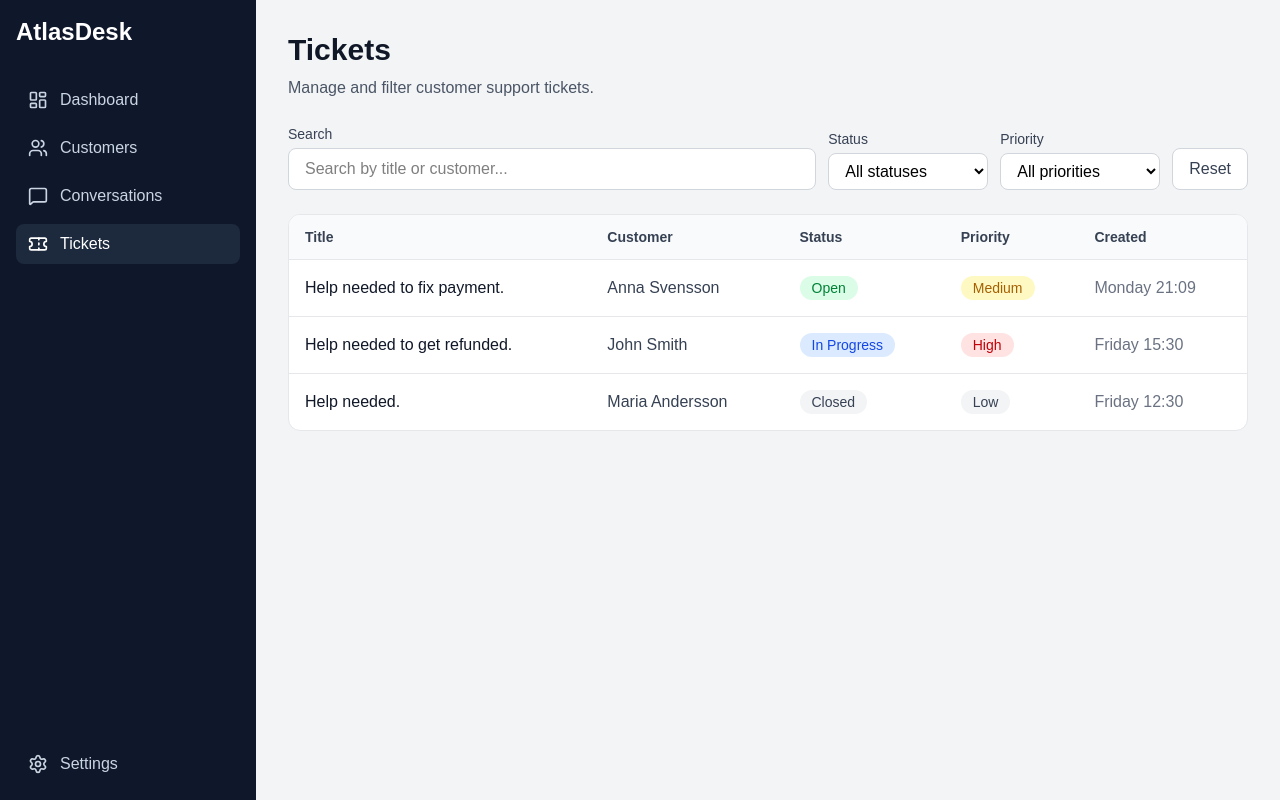
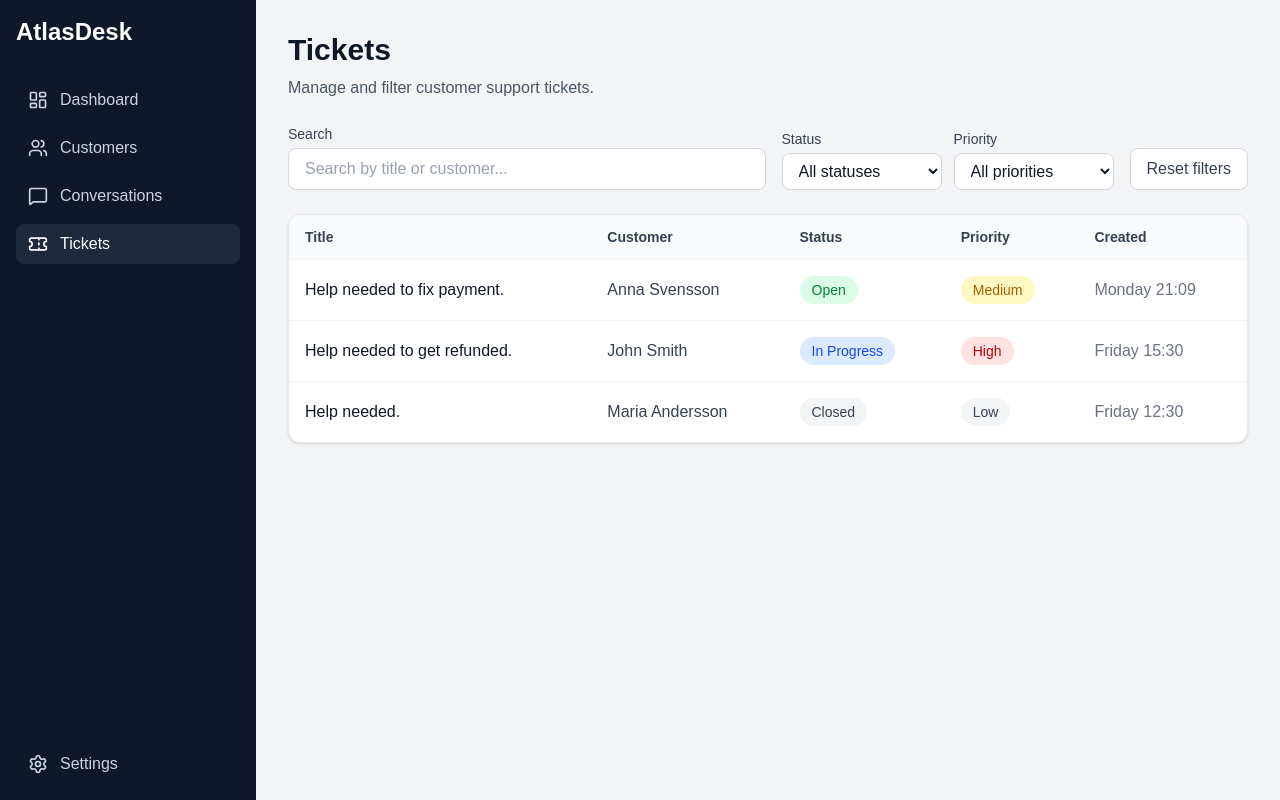
Before and after one commit to Abualtaher/atlasdesk, a React (Vite) app in the folder client/: page /tickets in a window 1280 px wide. Built offline with nearby package versions, Linux system fonts and the light colour scheme.

Commit message:
enhancement: Update Dashboard, Settings, and Tickets pages

```diff
--- a/client/src/pages/Dashboard.tsx
+++ b/client/src/pages/Dashboard.tsx
@@ -23,17 +23,21 @@ function Dashboard() {
   const numberOfInProgressTickets = tickets.filter(
     (ticket) => ticket.status === "In Progress",
   ).length;
+
   return (
-    <div>
+    <div className="min-w-0">
+      {/* Header */}
       <div>
-        <h1 className="text-2xl font-bold text-gray-900 sm:text-3xl">
+        <h1 className="text-2xl font-bold text-gray-900 dark:text-white sm:text-3xl">
           Dashboard
         </h1>
-        <p className="mt-1 text-gray-600">
+
+        <p className="mt-1 text-gray-600 dark:text-gray-400">
           Here's what's happening with your customers today.
         </p>
       </div>
 
+      {/* Statistics */}
       <div className="mt-6 grid grid-cols-1 gap-4 sm:mt-8 sm:grid-cols-2 xl:grid-cols-3">
         <StatCard
           title="Total Tickets"
@@ -72,6 +76,7 @@ function Dashboard() {
         />
       </div>
 
+      {/* Recent Conversations */}
       <div className="mt-6 sm:mt-8">
         <ConversationList />
       </div>
--- a/client/src/pages/Tickets.tsx
+++ b/client/src/pages/Tickets.tsx
@@ -28,26 +28,26 @@ function Tickets() {
 
   const priorityClass = (priority: string) => {
     if (priority === "High") {
-      return "bg-red-100 text-red-700";
+      return "bg-red-100 text-red-700 dark:bg-red-900/40 dark:text-red-300";
     }
 
     if (priority === "Medium") {
-      return "bg-yellow-100 text-yellow-700";
+      return "bg-yellow-100 text-yellow-700 dark:bg-yellow-900/40 dark:text-yellow-300";
     }
 
-    return "bg-gray-100 text-gray-700";
+    return "bg-gray-100 text-gray-700 dark:bg-gray-700 dark:text-gray-300";
   };
 
   const statusClass = (status: string) => {
     if (status === "Open") {
-      return "bg-green-100 text-green-700";
+      return "bg-green-100 text-green-700 dark:bg-green-900/40 dark:text-green-300";
     }
 
     if (status === "Closed") {
-      return "bg-gray-100 text-gray-700";
+      return "bg-gray-100 text-gray-700 dark:bg-gray-700 dark:text-gray-300";
     }
 
-    return "bg-blue-100 text-blue-700";
+    return "bg-blue-100 text-blue-700 dark:bg-blue-900/40 dark:text-blue-300";
   };
 
   const handleReset = () => {
@@ -57,39 +57,52 @@ function Tickets() {
   };
 
   return (
+    <div className="min-w-0">
+      {/* Header */}
       <div>
-      <div>
-        <h1 className="text-3xl font-bold text-gray-900">Tickets</h1>
+        <h1 className="text-2xl font-bold text-gray-900 dark:text-white sm:text-3xl">
+          Tickets
+        </h1>
 
-        <p className="mt-2 text-gray-600">
+        <p className="mt-2 text-gray-600 dark:text-gray-400">
           Manage and filter customer support tickets.
         </p>
       </div>
 
-      <div className="mt-6 flex flex-col gap-3 lg:flex-row lg:items-end">
-        <div className="flex-1">
-          <label className="mb-1 block text-sm font-medium text-gray-700">
+      {/* Search and filters */}
+      <div className="mt-6 flex flex-col gap-4 lg:flex-row lg:items-end">
+        <div className="min-w-0 flex-1">
+          <label
+            htmlFor="ticketSearch"
+            className="mb-1 block text-sm font-medium text-gray-700 dark:text-gray-300"
+          >
             Search
           </label>
 
           <input
+            id="ticketSearch"
             type="text"
             placeholder="Search by title or customer..."
             value={search}
             onChange={(e) => setSearch(e.target.value)}
-            className="w-full rounded-lg border border-gray-300 bg-white px-4 py-2 outline-none transition focus:border-blue-500 focus:ring-2 focus:ring-blue-100"
+            className="w-full rounded-lg border border-gray-300 bg-white px-4 py-2 text-gray-900 outline-none transition placeholder:text-gray-400 focus:border-blue-500 focus:ring-2 focus:ring-blue-100 dark:border-gray-700 dark:bg-gray-800 dark:text-white dark:placeholder:text-gray-500 dark:focus:ring-blue-900"
           />
         </div>
 
+        <div className="grid grid-cols-1 gap-4 sm:grid-cols-2 lg:flex lg:gap-3">
           <div>
-          <label className="mb-1 block text-sm font-medium text-gray-700">
+            <label
+              htmlFor="ticketStatus"
+              className="mb-1 block text-sm font-medium text-gray-700 dark:text-gray-300"
+            >
               Status
             </label>
 
             <select
+              id="ticketStatus"
               value={ticketStatus}
               onChange={(e) => setTicketStatus(e.target.value)}
-            className="min-w-40 rounded-lg border border-gray-300 bg-white px-3 py-2 outline-none focus:border-blue-500"
+              className="w-full rounded-lg border border-gray-300 bg-white px-3 py-2 text-gray-900 outline-none focus:border-blue-500 dark:border-gray-700 dark:bg-gray-800 dark:text-white sm:min-w-40"
             >
               <option value="All">All statuses</option>
               <option value="Open">Open</option>
@@ -99,14 +112,18 @@ function Tickets() {
           </div>
 
           <div>
-          <label className="mb-1 block text-sm font-medium text-gray-700">
+            <label
+              htmlFor="ticketPriority"
+              className="mb-1 block text-sm font-medium text-gray-700 dark:text-gray-300"
+            >
               Priority
             </label>
 
             <select
+              id="ticketPriority"
               value={ticketPriority}
               onChange={(e) => setTicketPriority(e.target.value)}
-            className="min-w-40 rounded-lg border border-gray-300 bg-white px-3 py-2 outline-none focus:border-blue-500"
+              className="w-full rounded-lg border border-gray-300 bg-white px-3 py-2 text-gray-900 outline-none focus:border-blue-500 dark:border-gray-700 dark:bg-gray-800 dark:text-white sm:min-w-40"
             >
               <option value="All">All priorities</option>
               <option value="High">High</option>
@@ -114,45 +131,51 @@ function Tickets() {
               <option value="Low">Low</option>
             </select>
           </div>
+        </div>
 
         <button
+          type="button"
           onClick={handleReset}
-          className="rounded-lg border border-gray-300 bg-white px-4 py-2 font-medium text-gray-700 transition hover:bg-gray-50"
+          className="rounded-lg border border-gray-300 bg-white px-4 py-2 font-medium text-gray-700 transition hover:bg-gray-50 dark:border-gray-700 dark:bg-gray-800 dark:text-gray-200 dark:hover:bg-gray-700"
         >
-          Reset
+          Reset filters
         </button>
       </div>
 
+      {/* Empty state */}
       {filteredTickets.length === 0 ? (
-        <div className="mt-6 rounded-xl border border-dashed border-gray-300 bg-white p-10 text-center">
-          <p className="font-medium text-gray-700">No tickets found</p>
+        <div className="mt-6 rounded-xl border border-dashed border-gray-300 bg-white p-10 text-center dark:border-gray-700 dark:bg-gray-800">
+          <p className="font-medium text-gray-700 dark:text-gray-200">
+            No tickets found
+          </p>
 
-          <p className="mt-1 text-sm text-gray-500">
+          <p className="mt-1 text-sm text-gray-500 dark:text-gray-400">
             Try changing your search or filters.
           </p>
         </div>
       ) : (
-        <div className="mt-6 overflow-x-auto rounded-xl border border-gray-200 bg-white">
-          <table className="w-full text-left">
-            <thead className="bg-gray-50">
+        /* Tickets table */
+        <div className="mt-6 overflow-x-auto rounded-xl border border-gray-200 bg-white shadow-sm dark:border-gray-700 dark:bg-gray-800">
+          <table className="w-full min-w-[700px] text-left">
+            <thead className="bg-gray-50 dark:bg-gray-900">
               <tr>
-                <th className="px-4 py-3 text-sm font-semibold text-gray-700">
+                <th className="px-4 py-3 text-sm font-semibold text-gray-700 dark:text-gray-300">
                   Title
                 </th>
 
-                <th className="px-4 py-3 text-sm font-semibold text-gray-700">
+                <th className="px-4 py-3 text-sm font-semibold text-gray-700 dark:text-gray-300">
                   Customer
                 </th>
 
-                <th className="px-4 py-3 text-sm font-semibold text-gray-700">
+                <th className="px-4 py-3 text-sm font-semibold text-gray-700 dark:text-gray-300">
                   Status
                 </th>
 
-                <th className="px-4 py-3 text-sm font-semibold text-gray-700">
+                <th className="px-4 py-3 text-sm font-semibold text-gray-700 dark:text-gray-300">
                   Priority
                 </th>
 
-                <th className="px-4 py-3 text-sm font-semibold text-gray-700">
+                <th className="px-4 py-3 text-sm font-semibold text-gray-700 dark:text-gray-300">
                   Created
                 </th>
               </tr>
@@ -162,17 +185,19 @@ function Tickets() {
               {filteredTickets.map((ticket) => (
                 <tr
                   key={ticket.id}
-                  className="border-t border-gray-200 transition hover:bg-gray-50"
+                  className="border-t border-gray-100 transition-colors hover:bg-gray-50 dark:border-gray-700 dark:hover:bg-gray-700/50"
                 >
-                  <td className="px-4 py-4 font-medium text-gray-900">
+                  <td className="px-4 py-4 font-medium text-gray-900 dark:text-white">
                     {ticket.title}
                   </td>
 
-                  <td className="px-4 py-4 text-gray-700">{ticket.customer}</td>
+                  <td className="px-4 py-4 text-gray-700 dark:text-gray-300">
+                    {ticket.customer}
+                  </td>
 
                   <td className="px-4 py-4">
                     <span
-                      className={`rounded-full px-3 py-1 text-sm font-medium ${statusClass(
+                      className={`inline-block rounded-full px-3 py-1 text-sm font-medium ${statusClass(
                         ticket.status,
                       )}`}
                     >
@@ -182,7 +207,7 @@ function Tickets() {
 
                   <td className="px-4 py-4">
                     <span
-                      className={`rounded-full px-3 py-1 text-sm font-medium ${priorityClass(
+                      className={`inline-block rounded-full px-3 py-1 text-sm font-medium ${priorityClass(
                         ticket.priority,
                       )}`}
                     >
@@ -190,7 +215,7 @@ function Tickets() {
                     </span>
                   </td>
 
-                  <td className="px-4 py-4 text-gray-500">
+                  <td className="whitespace-nowrap px-4 py-4 text-gray-500 dark:text-gray-400">
                     {ticket.createdAt}
                   </td>
                 </tr>
```
Also changed, not shown: client/src/pages/Settings.tsx (+48 -29 lines). Lines whose indentation alone changed are shown as unchanged.
